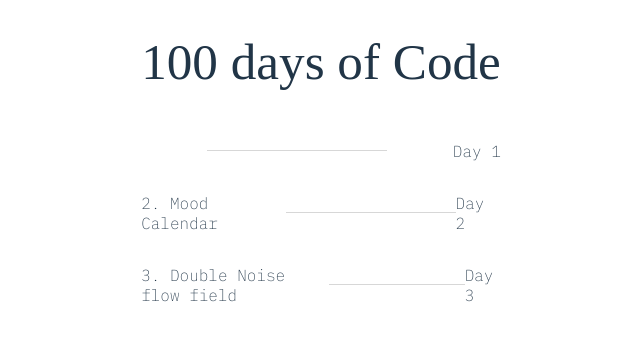
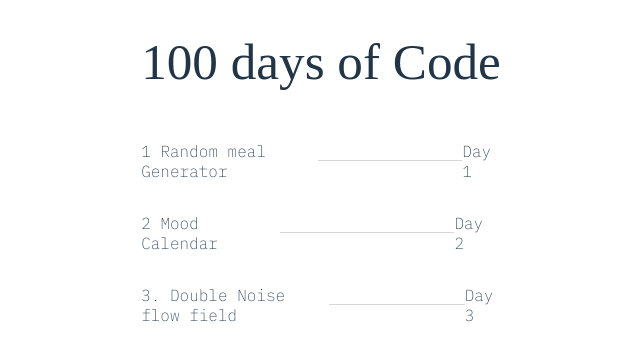
Before and after one commit to byfolarin/100-days-of-Code, a React (Vite) app in the folder code-100/: page / in a window 1280 px wide. Shown: the top 360 px of the page, without its empty margins (319-959 px from the left). Built offline with nearby package versions, Linux system fonts and the light colour scheme; a web font is replaced by a local one.

Commit message:
adding statements

```diff
--- a/code-100/src/components/Mainpage.jsx
+++ b/code-100/src/components/Mainpage.jsx
@@ -1,8 +1,6 @@
 import React, { useState } from 'react'
 
 const Mainpage = () => {
-
-    const [conditions, setConditions] = useState('');
 
     const details = [
             {
@@ -19,9 +17,18 @@ const Mainpage = () => {
     ]
 
 
-    const deets = details.map(item =>{
-         <li key={item.id}>{item.task}</li>
-    })
+    const deets = details.slice(0, 1).map(item =>(
+         <li key={item.id}> {item.id}  {item.task} </li>
+    ))
+
+    const sets = details.slice(1, 2).map(item =>(
+        <li key={item.id}> {item.id}  {item.task} </li>
+   ))
+
+   const deetz = details.slice(2, 3).map(item =>(
+    <li key={item.id}> {item.id}  {item.task} </li>
+))
+
 
 
   return (
@@ -33,7 +40,7 @@ const Mainpage = () => {
       </div>
 
       <div className="container">
-            <p>2. Mood Calendar</p>
+            <p>{sets}</p>
             <div className="rule"></div>
             <p>Day 2</p>
       </div>
--- a/code-100/src/index.css
+++ b/code-100/src/index.css
@@ -74,3 +74,8 @@ h1 {
   height: 1px;
   background-color: rgba(210, 210, 210, 0.87);
 }
+
+li{
+  text-decoration: none;
+  list-style-type: none;
+}
```
